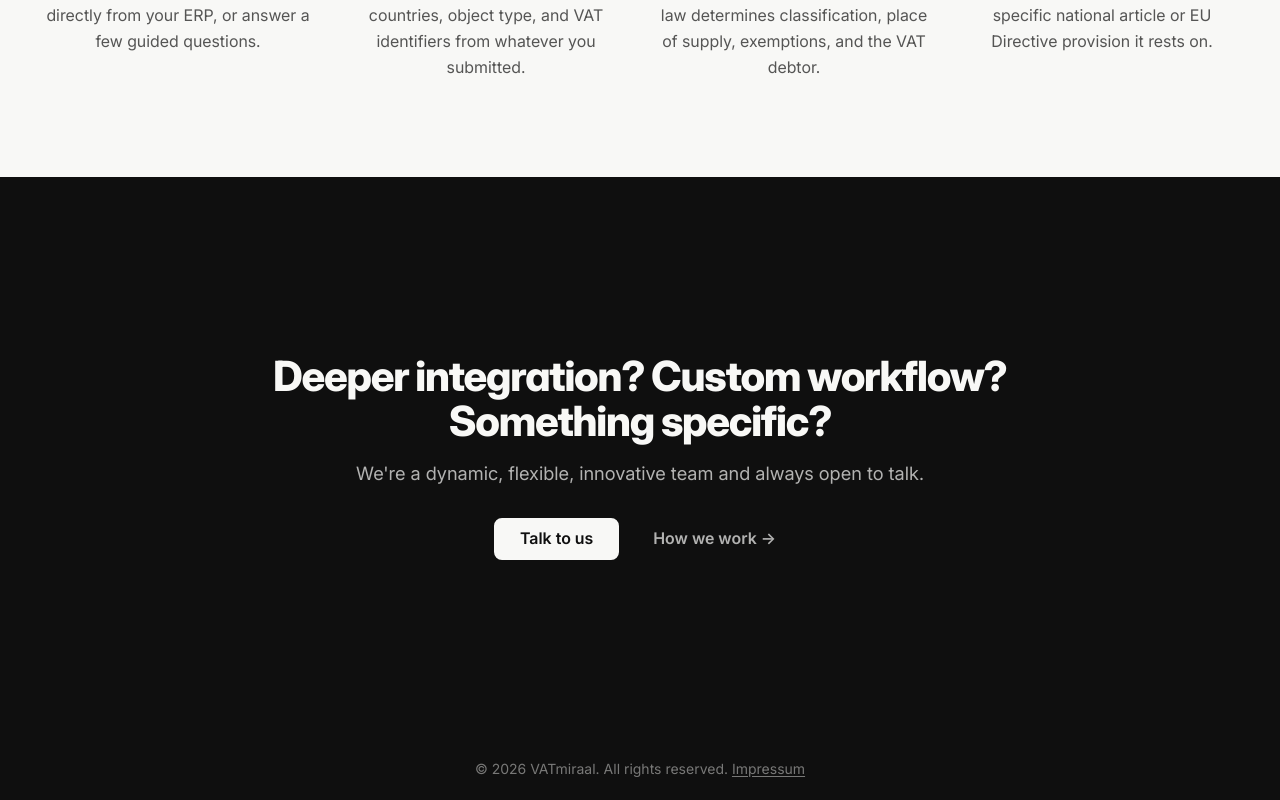
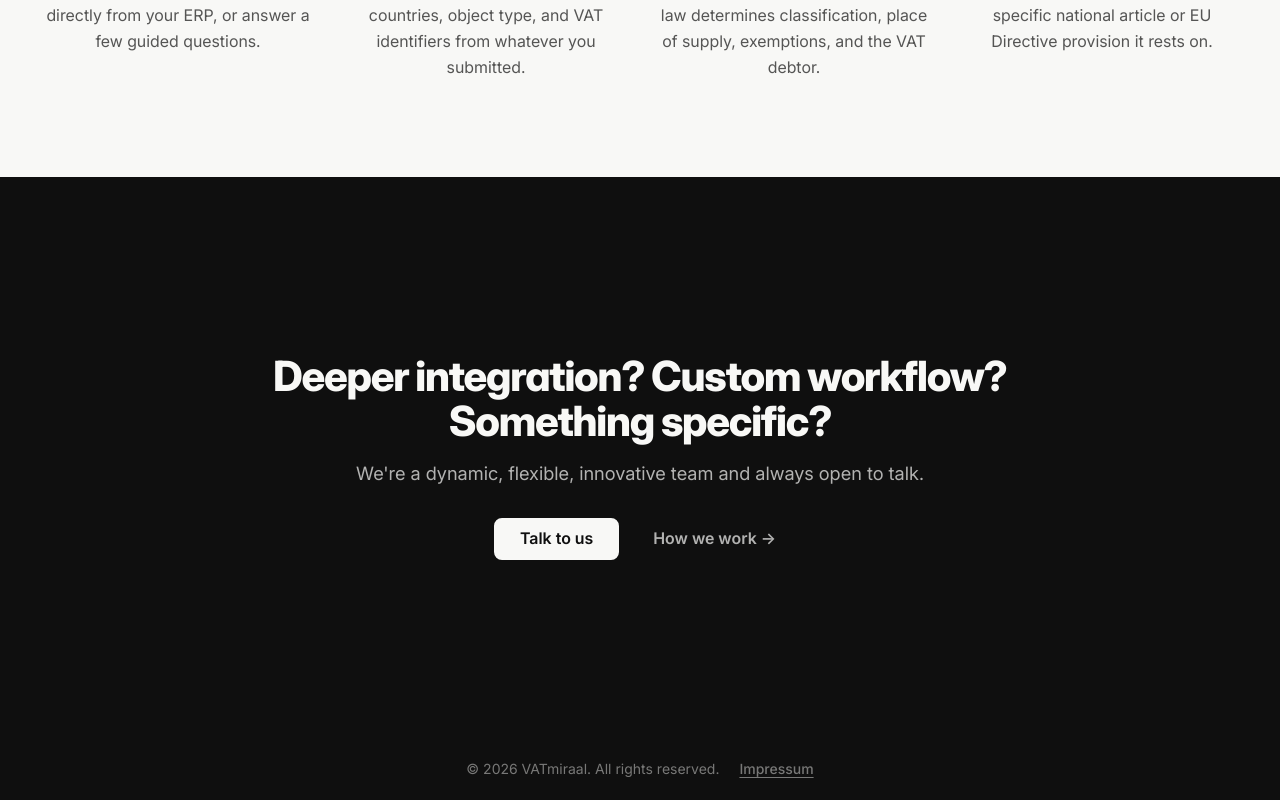
Before and after one commit to VATmiraal/website, a SvelteKit app: page / in a window 1280 px wide. Shown: the part 1977-2777 px from the top of the page. Built offline with nearby package versions, Linux system fonts and the light colour scheme.

Commit message:
made the impressum link more visable

```diff
--- a/src/routes/+layout.svelte
+++ b/src/routes/+layout.svelte
@@ -43,7 +43,7 @@
 {@render children()}
 
 <footer>
-	<p>© {year} VATmiraal. All rights reserved. <a href={resolve('/impressum')}>Impressum</a></p>
+	<p>© {year} VATmiraal. All rights reserved. <a href={resolve('/impressum')} class="impressum-link">Impressum</a></p>
 </footer>
 
 <style>
@@ -68,4 +68,10 @@
 	footer a:hover {
 		opacity: 0.7;
 	}
+
+	.impressum-link {
+		font-weight: var(--font-weight-medium);
+		text-underline-offset: 3px;
+		margin-left: var(--space-4);
+	}
 </style>
```
